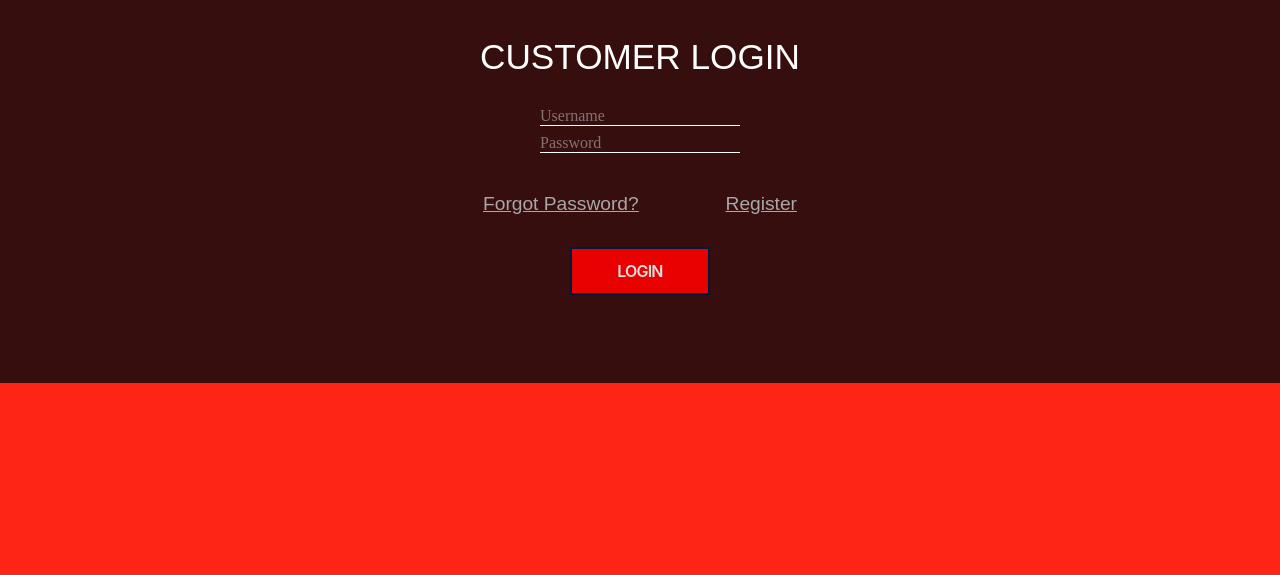
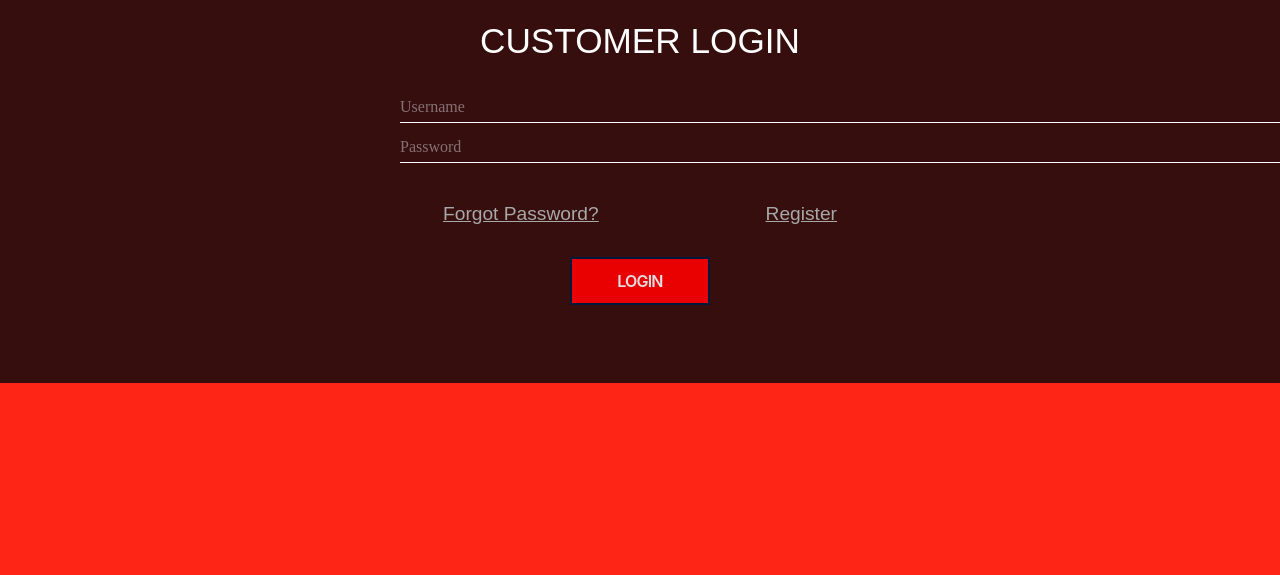
Before and after one commit to Whandger/Match-Movies, a Flask app: page /login in a window 1280 px wide. Shown: the part 265-840 px from the top of the page. Run offline with Flask 3, Linux system fonts and the light colour scheme.

Commit message:
Add files via upload

```diff
--- a/static/css/login.css
+++ b/static/css/login.css
@@ -6,7 +6,7 @@ html {
 }
 
 #FirstWave {
-  background-image: url("../images/TopWaveRed.svg");
+  background-image: url("../images/TopWaveRedTextCurve.svg");
   width: 100vw;
   height: 40vh;
   background-size: 100% auto;
@@ -18,7 +18,7 @@ div.container {
   display: flex;
   flex-direction: column;
   text-align: center;
-  height: 32dvh;
+  height: 36dvh;
   min-width: 50vh;
   max-width: 60vh;
   border-radius: 20px;
@@ -57,6 +57,8 @@ input{
   color: aliceblue;
   overflow: hidden;
   outline:none ;
+  width: 70vw;
+  height: 5vh;
 }
 
 ::placeholder{
@@ -190,5 +192,4 @@ z-index: 1000;
 
   a.back {
     cursor: pointer;
-
   }
```
